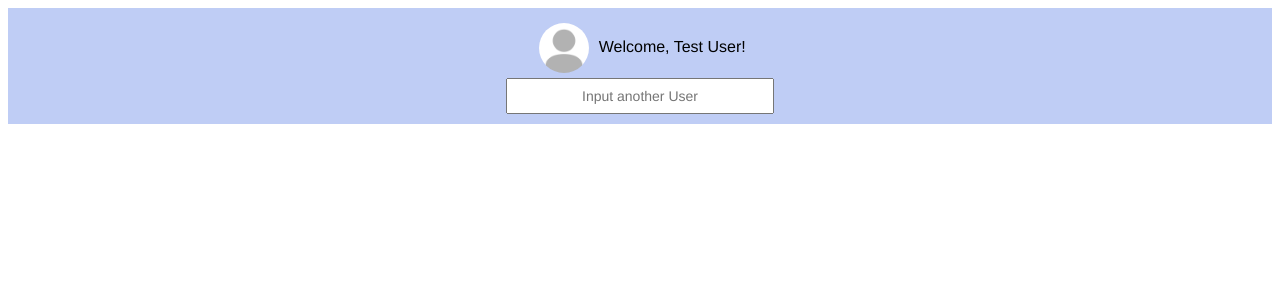
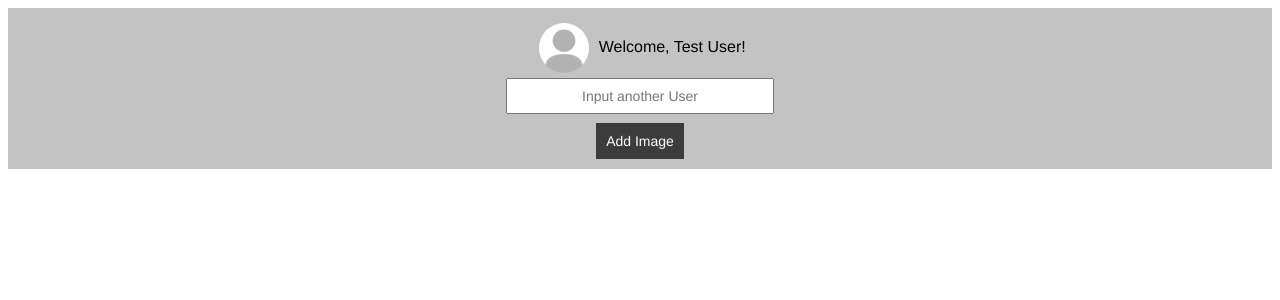
Before and after one commit to hguha/Dogstagram, a Flask app: template app/templates/landing.html in a window 1280 px wide. Shown: the top 300 px of the page. Run offline with Flask 2, Linux system fonts and the light colour scheme; the template is opened without the code that fills it, so the values that code supplies are empty.

Commit message:
I'm not even sure what I changed

```diff
--- a/app/static/style.css
+++ b/app/static/style.css
@@ -30,7 +30,7 @@
 }
 
 .topBar {
-    background: #BFCDF5;
+    background: #c3c3c3;
     padding: 10px;
     margin: 0;
     text-align: center;
--- a/app/templates/landing.html
+++ b/app/templates/landing.html
@@ -11,9 +11,10 @@
   <div class="topBar">
       <img id="profilePic" src="default.jpg" onclick="logOut()"></img>
             Welcome, <span id="username">Test User</span>!<br>
-          <input type="text" placeholder = "Input another User"></input>
+          <input type="text" placeholder = "Input another User"></input><br><br>
+          <button type="button" onclick="addIMage()">Add Image</button>
+  </div>
 
-  </div>
   <br>
   <div id="message">&nbsp</div>
   <script src = "../static/main.js" defer></script>
```
